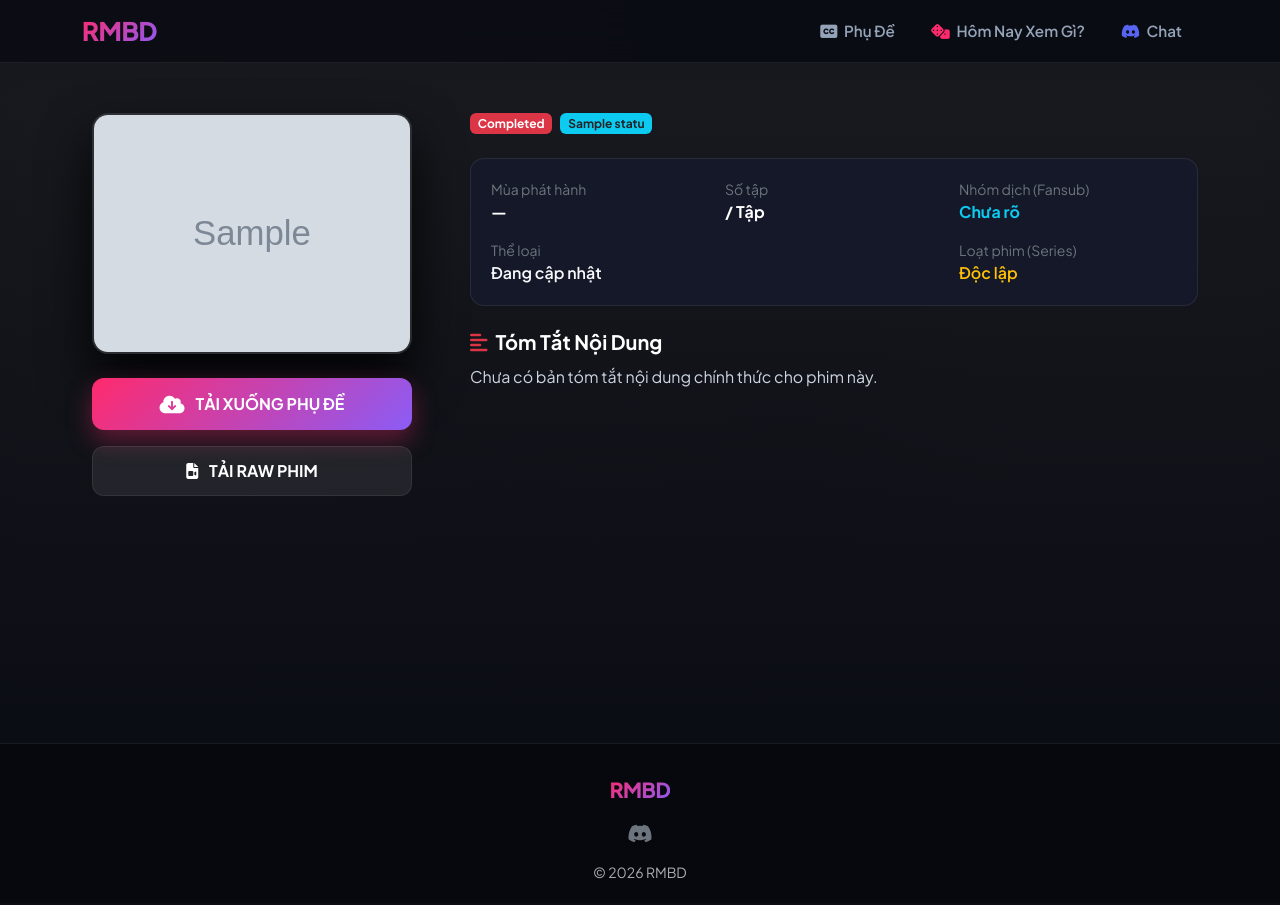
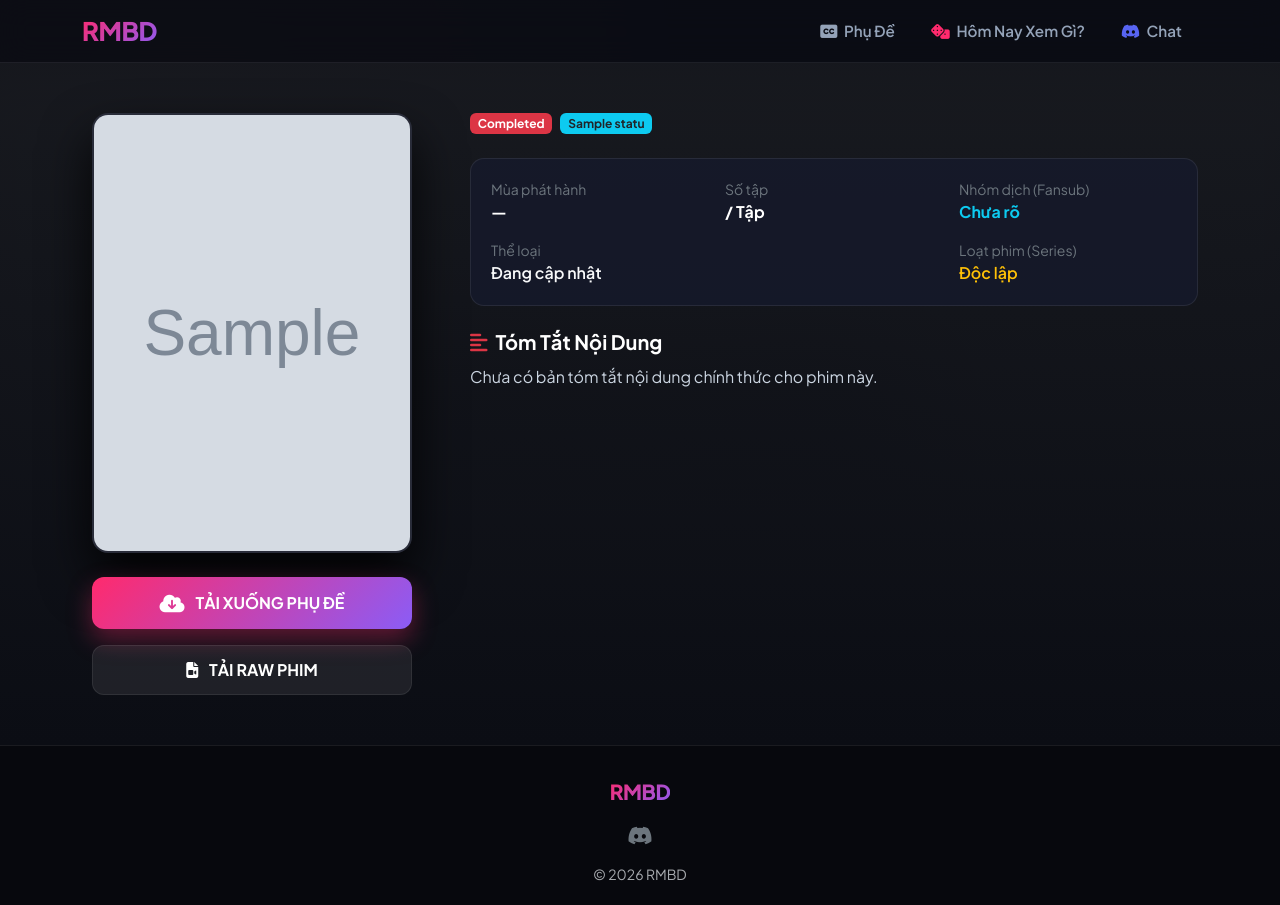
Before and after one commit to thduy289/rmbd-anime, a Flask app: a page that uses templates/detail.html in a window 1280 px wide. Before the commit the page ends 879 px from the top, so only its background shows below. Run offline with Flask 3, Linux system fonts and the light colour scheme; grey boxes marked "Sample" are stand-in pictures.

Commit message:
Update detail.html

```diff
--- a/templates/detail.html
+++ b/templates/detail.html
@@ -30,13 +30,30 @@
         position: relative;
         z-index: 2;
     }
+
+    /* KHUNG POSTER CHÍNH (CÓ NỀN LOADING.GIF CHỜ) */
+    .detail-poster-box {
+        width: 100%;
+        max-width: 320px;
+        min-height: 440px;
+        border-radius: 16px;
+        overflow: hidden;
+        box-shadow: 0 25px 50px rgba(0,0,0,0.85);
+        border: 2px solid rgba(255, 255, 255, 0.1);
+        margin-bottom: 24px;
+        background-color: #111422;
+        background-image: url("{{ url_for('static', filename='loading.gif') }}");
+        background-repeat: no-repeat;
+        background-position: center center;
+        background-size: 65px auto;
+    }
     .detail-poster-img {
         width: 100%;
-        max-width: 320px;
-        border-radius: 16px;
-        box-shadow: 0 25px 50px rgba(0,0,0,0.85);
-        border: 2px solid rgba(255, 255, 255, 0.1);
+        height: 100%;
+        display: block;
+        object-fit: cover;
     }
+
     .btn-download-sub {
         background: var(--anime-gradient);
         border: none;
@@ -83,22 +100,20 @@
         max-width: 320px;
     }
 
-    /* --- KHU VỰC CÙNG LOẠT PHIM --- */
-    /* ẨN TOÀN BỘ THANH CUỘN DƯỚI ĐÁY */
+    /* --- CÙNG LOẠT PHIM --- */
     .related-scroll-box {
         display: flex;
         gap: 18px;
         overflow-x: auto;
         padding: 15px 5px 20px;
         scroll-behavior: smooth;
-        -ms-overflow-style: none;  /* IE and Edge */
-        scrollbar-width: none;     /* Firefox */
+        -ms-overflow-style: none;
+        scrollbar-width: none;
     }
     .related-scroll-box::-webkit-scrollbar {
-        display: none;             /* Chrome, Safari, Opera */
+        display: none;
     }
 
-    /* 2 NÚT MŨI TÊN ĐIỀU HƯỚNG SONG SONG */
     .nav-arrow-btn {
         width: 36px;
         height: 36px;
@@ -119,11 +134,7 @@
         transform: scale(1.08);
         color: #fff;
     }
-    .nav-arrow-btn:active {
-        transform: scale(0.95);
-    }
 
-    /* THẺ PHIM LIÊN QUAN VÀ HIỆU ỨNG ZOOM */
     .related-card {
         min-width: 130px;
         max-width: 130px;
@@ -132,6 +143,8 @@
         transition: transform 0.3s cubic-bezier(0.2, 0.8, 0.2, 1);
         cursor: pointer;
     }
+
+    /* KHUNG POSTER CÙNG LOẠT PHIM (CÓ NỀN LOADING.GIF CHỜ) */
     .related-poster-box {
         position: relative;
         width: 100%;
@@ -140,7 +153,11 @@
         overflow: hidden;
         border: 1px solid var(--border-glass);
         box-shadow: 0 8px 20px rgba(0, 0, 0, 0.6);
-        background: #111422;
+        background-color: #111422;
+        background-image: url("{{ url_for('static', filename='loading.gif') }}");
+        background-repeat: no-repeat;
+        background-position: center center;
+        background-size: 45px auto;
         transition: all 0.3s cubic-bezier(0.2, 0.8, 0.2, 1);
     }
     .related-poster-box img {
@@ -185,7 +202,10 @@
         <div class="row g-5">
             <!-- CỘT TRÁI: POSTER & NÚT DOWNLOAD & GHI CHÚ -->
             <div class="col-md-5 col-lg-4 text-center d-flex flex-column align-items-center">
-                <img src="{{ anime.poster_url }}" alt="{{ anime.title_ro }}" class="detail-poster-img mb-4">
+                <!-- KHUNG CHỨA POSTER CHÍNH CÓ NỀN LOADING.GIF -->
+                <div class="detail-poster-box">
+                    <img src="{{ anime.poster_url }}" alt="{{ anime.title_ro }}" class="detail-poster-img" loading="lazy">
+                </div>
 
                 <div class="d-flex flex-column gap-3 w-100" style="max-width: 320px;">
                     {% if anime.sub_url %}
@@ -259,7 +279,7 @@
                     {{ anime.summary or "Chưa có bản tóm tắt nội dung chính thức cho phim này." }}
                 </p>
 
-                <!-- CÙNG LOẠT PHIM (2 MŨI TÊN ĐIỀU HƯỚNG SONG SONG) -->
+                <!-- CÙNG LOẠT PHIM -->
                 {% if related %}
                 <div class="mt-5">
                     <div class="d-flex justify-content-between align-items-center mb-1">
@@ -268,7 +288,6 @@
                             <h5 class="fw-bold text-white m-0 text-uppercase">Cùng Loạt Phim</h5>
                         </div>
 
-                        <!-- 2 NÚT MŨI TÊN NẰM SONG SONG -->
                         <div class="d-flex gap-2">
                             <button type="button" class="nav-arrow-btn" id="relatedScrollLeft" title="Cuộn sang trái">
                                 <i class="fas fa-chevron-left"></i>
@@ -279,10 +298,10 @@
                         </div>
                     </div>
 
-                    <!-- DANH SÁCH CUỘN KHÔNG CÓ THANH CUỘN XẤU XÍ -->
                     <div class="related-scroll-box" id="relatedScrollBox">
                         {% for rel in related %}
                         <a href="/anime/{{ rel.slug }}" class="related-card" title="{{ rel.title_ro }}">
+                            <!-- POSTER CÓ NỀN LOADING.GIF -->
                             <div class="related-poster-box">
                                 <img src="{{ rel.poster_url }}" alt="{{ rel.title_ro }}" loading="lazy">
                             </div>
@@ -306,7 +325,6 @@
         const btnRight = document.getElementById('relatedScrollRight');
 
         if (scrollBox && btnLeft && btnRight) {
-            // Khoảng cách mỗi lần cuộn (bằng khoảng 2 thẻ phim)
             const scrollStep = 300;
 
             btnLeft.addEventListener('click', () => {
@@ -317,11 +335,8 @@
                 scrollBox.scrollBy({ left: scrollStep, behavior: 'smooth' });
             });
 
-            // Tự động mờ mũi tên nếu đã cuộn đến kịch biên trái hoặc phải
             function updateArrowState() {
                 const maxScroll = scrollBox.scrollWidth - scrollBox.clientWidth;
-
-                // Trạng thái nút trái
                 if (scrollBox.scrollLeft <= 5) {
                     btnLeft.style.opacity = '0.35';
                     btnLeft.style.pointerEvents = 'none';
@@ -330,7 +345,6 @@
                     btnLeft.style.pointerEvents = 'auto';
                 }
 
-                // Trạng thái nút phải
                 if (scrollBox.scrollLeft >= maxScroll - 5) {
                     btnRight.style.opacity = '0.35';
                     btnRight.style.pointerEvents = 'none';
@@ -341,7 +355,6 @@
             }
 
             scrollBox.addEventListener('scroll', updateArrowState);
-            // Kiểm tra trạng thái ban đầu
             updateArrowState();
         }
     });
```
